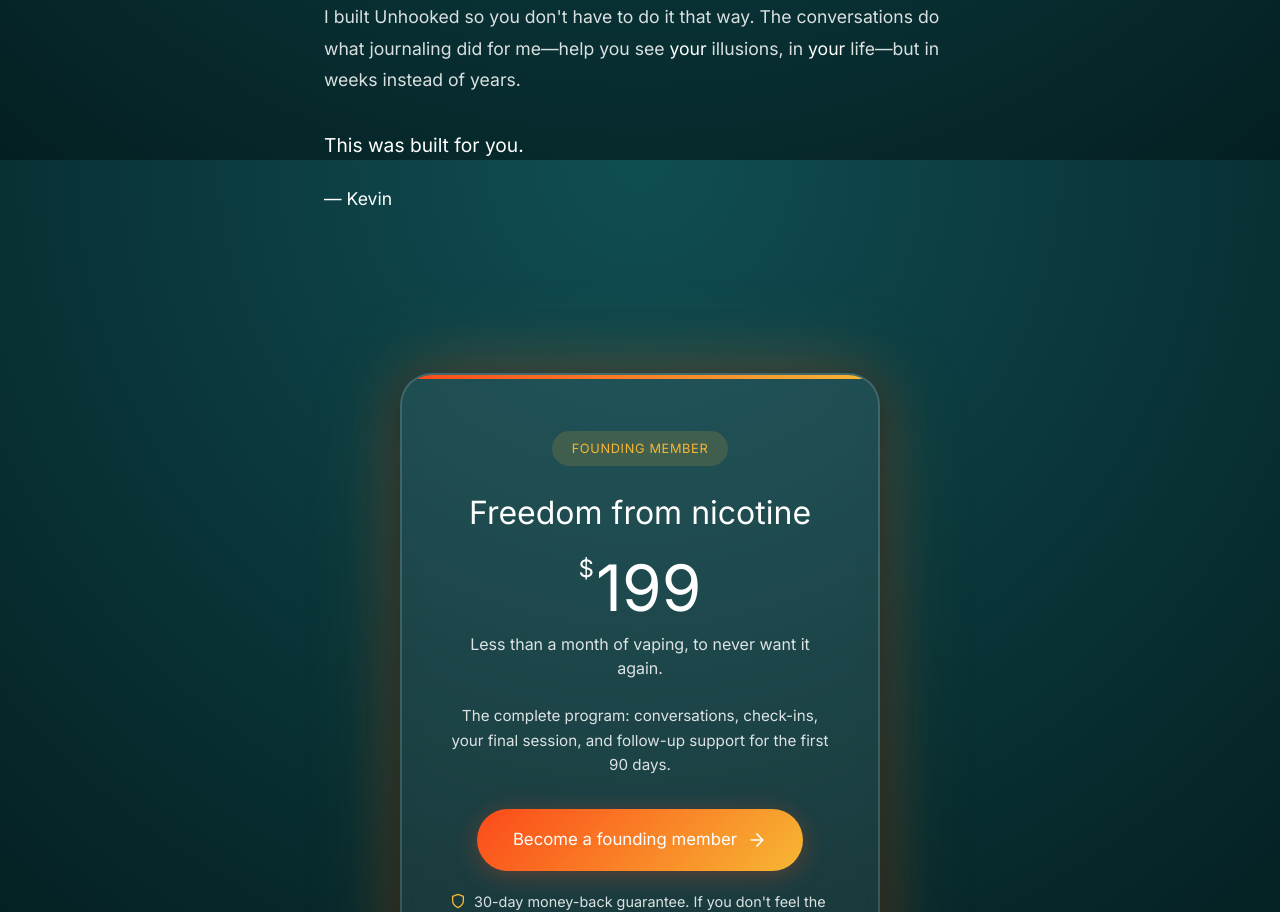
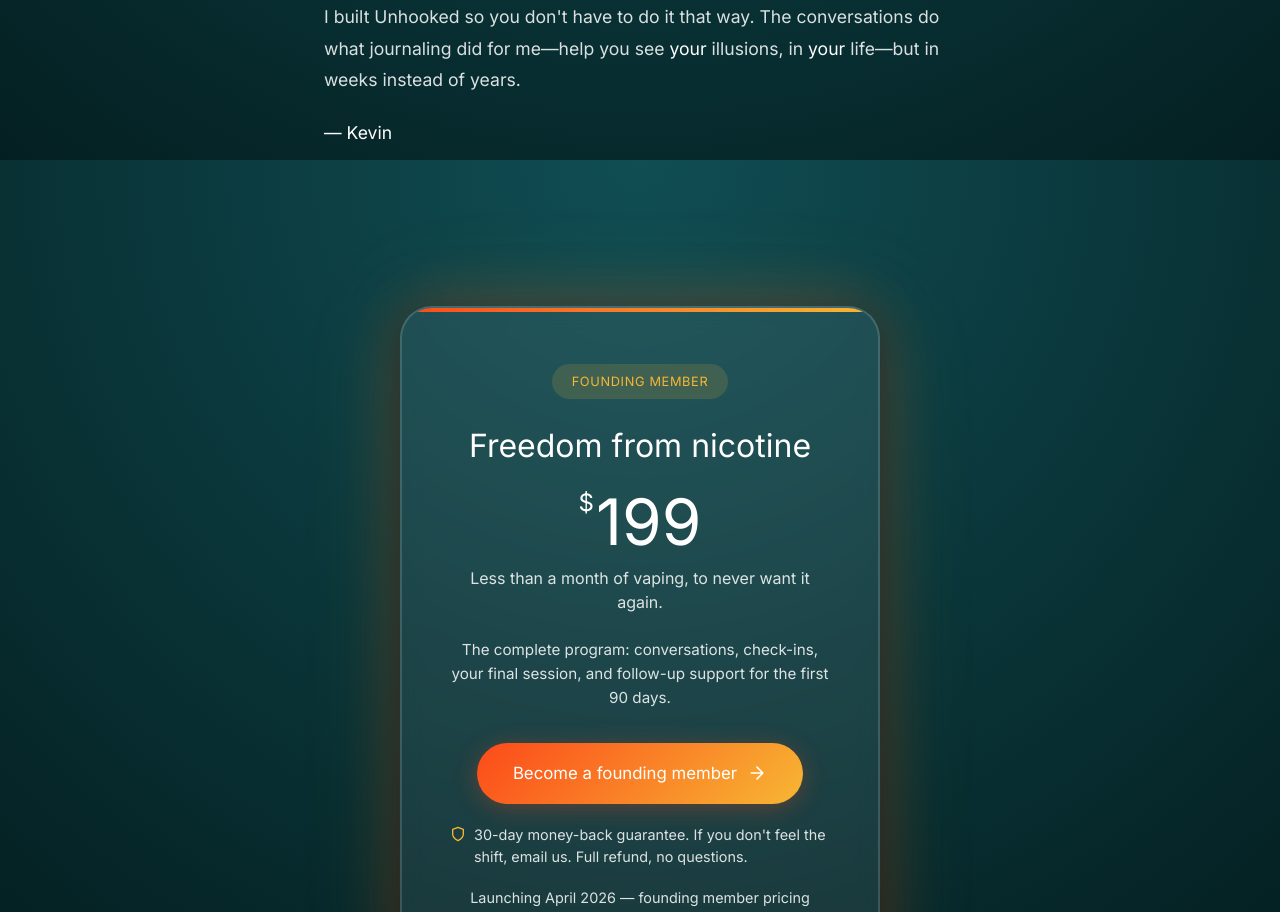
Before and after one commit to kevinl1029/unhooked, a Nuxt app: page / in a window 1280 px wide. Shown: the part 5440-6352 px from the top of the page. Built offline with nearby package versions, Linux system fonts and the light colour scheme; no server answers.

Commit message:
Remove duplicate "This was built for you" from founder section
The phrase appeared in both LandingWhoFor and LandingFounder sections.
Keeping it only in the "Who For" section where it flows better.

Co-Authored-By: Claude Opus 4.5 <noreply@anthropic.com>

```diff
--- a/components/landing/LandingFounder.vue
+++ b/components/landing/LandingFounder.vue
@@ -14,7 +14,6 @@
       <p class="pull-quote">Not through discipline. Through clarity.</p>
       <p class="section-text">But it took years. On and off, whenever I could make myself sit down and write. It wasn't a habit I could stick to—just something I returned to when I was frustrated enough.</p>
       <p class="section-text">I built Unhooked so you don't have to do it that way. The conversations do what journaling did for me—help you see <em>your</em> illusions, in <em>your</em> life—but in weeks instead of years.</p>
-      <p class="section-text closing-statement">This was built for you.</p>
       <p class="founder-signature">— Kevin</p>
     </div>
   </section>
```
